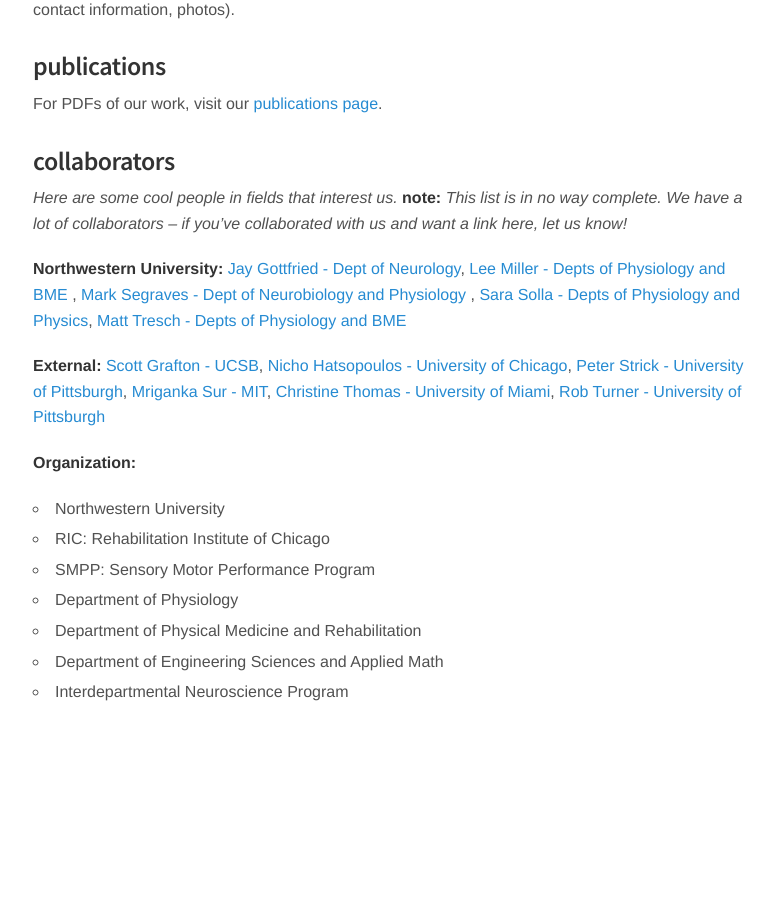
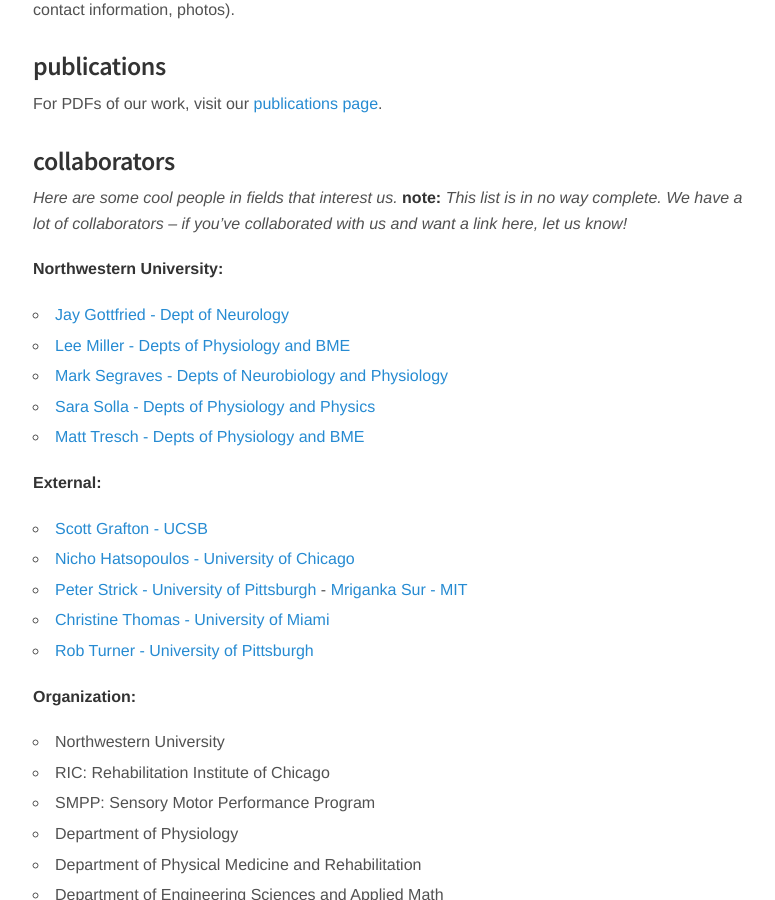
Before and after one commit to KordingLab/KordingLab.github.io, a Jekyll site: the page built from about.md, in a window 1280 px wide and 900 px high, scrolled down 954 px. Shown: the whole window, without its empty margins (247-1022 px from the left). Built offline with Jekyll 4.4.1, drawn with Linux system fonts in a browser that asks for light colours; nearby versions of some CDN libraries; comment, search, counter and statistics services are not loaded; before the commit the page ends 1779 px from its top, so only the background shows below that.

Commit message:
list of collaborations instead of one line

```diff
--- a/about.md
+++ b/about.md
@@ -32,12 +32,24 @@
 
 *Here are some cool people in fields that interest us.* **note:** *This list is in no way complete. We have a lot of collaborators -- if you've collaborated with us and want a link here, let us know!*
 
-**Northwestern University:** [Jay Gottfried - Dept of Neurology](http://labs.feinberg.northwestern.edu/gottfried/), [Lee Miller - Depts of Physiology and BME
-](http://physio.northwestern.edu/), [Mark Segraves - Dept of Neurobiology and Physiology
-](http://www.neurobiology.northwestern.edu/people/core-faculty/mark-segraves.html), [Sara Solla - Depts of Physiology and Physics](http://www.physics.northwestern.edu/people/personalpages/ssolla.html), [Matt Tresch - Depts of Physiology and BME](http://www.mccormick.northwestern.edu/biomedical/)
+
+**Northwestern University:**
+
+- [Jay Gottfried - Dept of Neurology](http://labs.feinberg.northwestern.edu/gottfried/)
+- [Lee Miller - Depts of Physiology and BME](http://physio.northwestern.edu/)
+- [Mark Segraves - Depts of Neurobiology and Physiology](http://www.neurobiology.northwestern.edu/people/core-faculty/mark-segraves.html)
+- [Sara Solla - Depts of Physiology and Physics](http://www.physics.northwestern.edu/people/personalpages/ssolla.html)
+- [Matt Tresch - Depts of Physiology and BME](http://www.mccormick.northwestern.edu/biomedical/)
 
 
-**External:** [Scott Grafton - UCSB](https://www.psych.ucsb.edu/people/faculty/grafton), [Nicho Hatsopoulos - University of Chicago](http://pondside.uchicago.edu/oba/faculty/Hatsopoulos/lab/), [Peter Strick - University of Pittsburgh](http://www.cnbc.cmu.edu/faculty/strick-peter-l/view-details), [Mriganka Sur - MIT](http://surlab.mit.edu/), [Christine Thomas - University of Miami](http://www.miamiproject.med.miami.edu/page.aspx?pid=325), [Rob Turner - University of Pittsburgh](http://www.neurobio.pitt.edu/faculty/turner.htm)
+**External:**
+
+- [Scott Grafton - UCSB](https://www.psych.ucsb.edu/people/faculty/grafton)
+- [Nicho Hatsopoulos - University of Chicago](http://pondside.uchicago.edu/oba/faculty/Hatsopoulos/lab/)
+- [Peter Strick - University of Pittsburgh](http://www.cnbc.cmu.edu/faculty/strick-peter-l/view-details) - [Mriganka Sur - MIT](http://surlab.mit.edu/)
+- [Christine Thomas - University of Miami](http://www.miamiproject.med.miami.edu/page.aspx?pid=325)
+- [Rob Turner - University of Pittsburgh](http://www.neurobio.pitt.edu/faculty/turner.htm)
+
 
 **Organization:**
 
```
